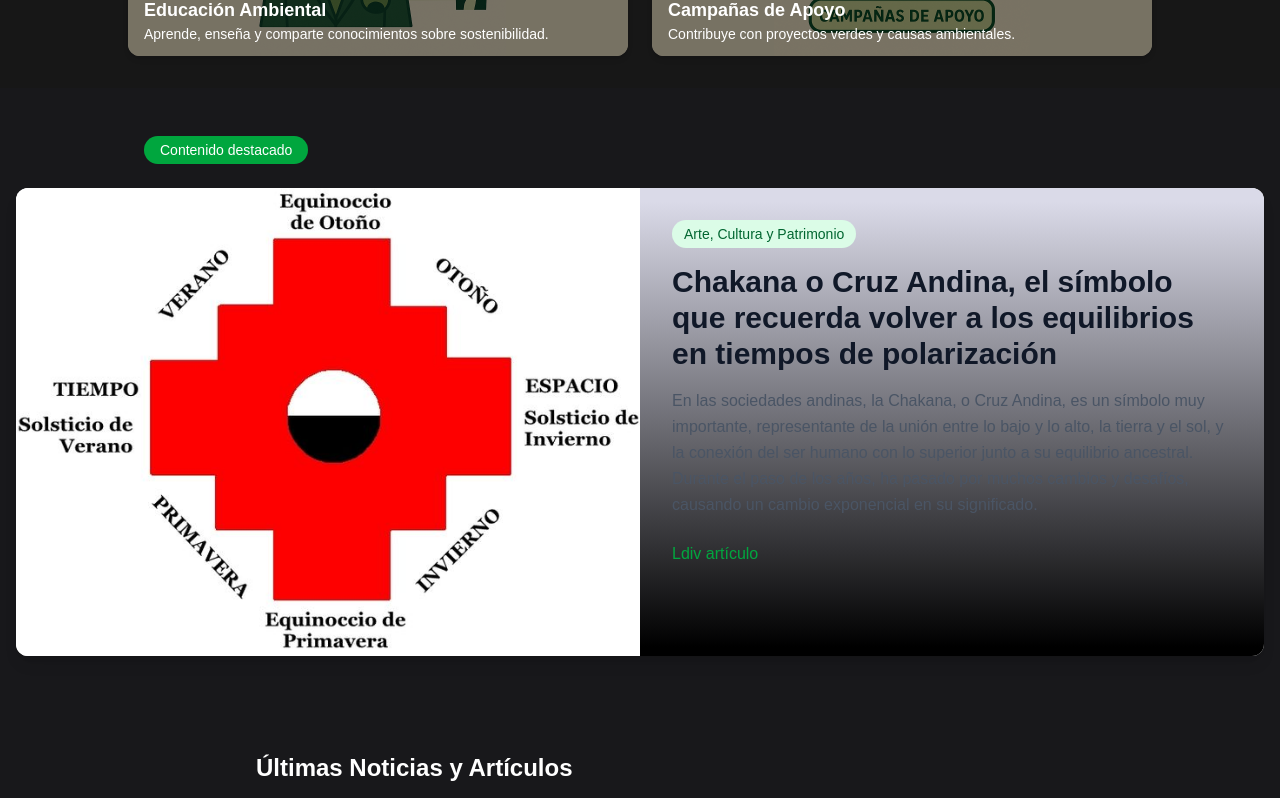
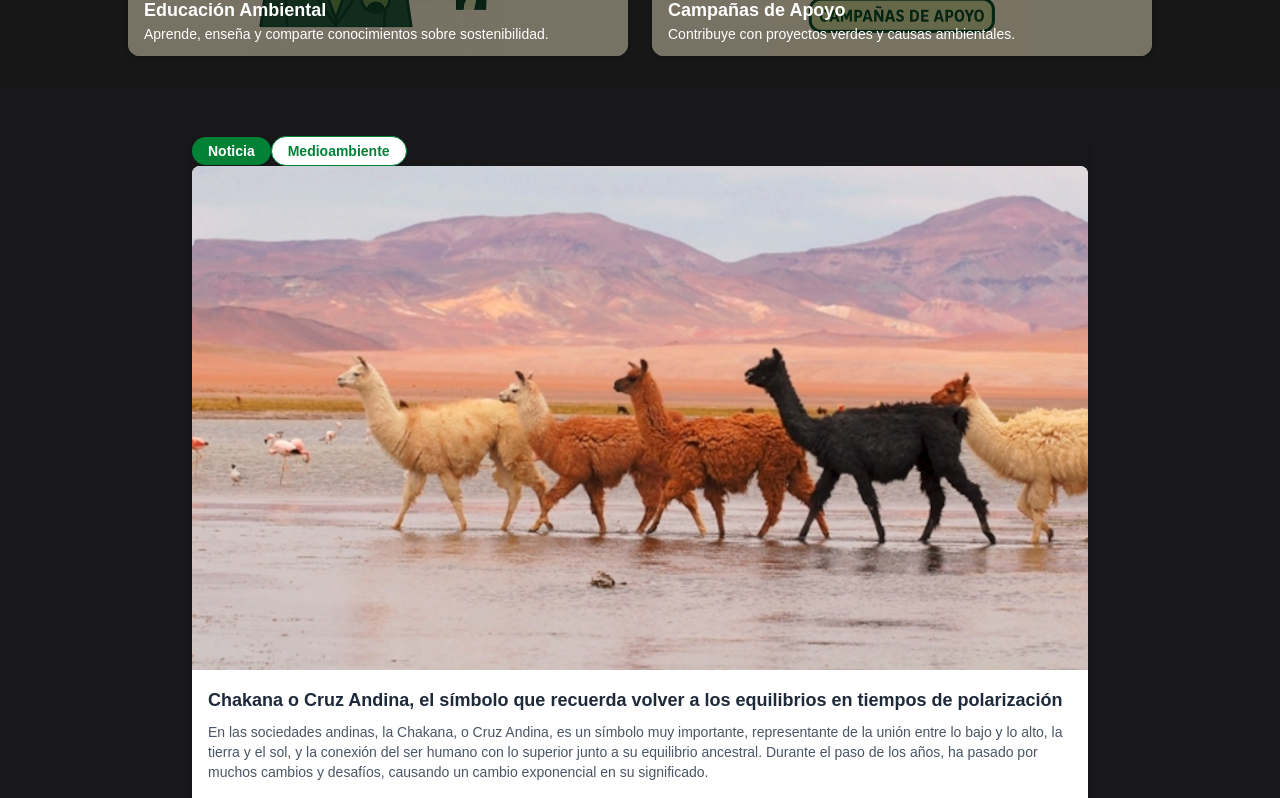
Before and after one commit to Language-Center-Chile/nextjs-bio2, a Next.js app: page / in a window 1280 px wide. Shown: the part 1320-2118 px from the top of the page. Built offline with nearby package versions, Linux system fonts and the light colour scheme.

Commit message:
important new updated

```diff
--- a/src/components/FeaturedContent.tsx
+++ b/src/components/FeaturedContent.tsx
@@ -1,47 +1,19 @@
-import Image from 'next/image'
-import Link from 'next/link'
+
+import ContentCard from './ui/ContentCard'
+
 
 const FeaturedContent = () => {
   return (
     <section className="py-12">
       <div className="container mx-auto px-4">
-        <span className="inline-block bg-green-600 text-white px-4 py-1 rounded-full text-sm font-medium mb-6 ml-32">
-          Contenido destacado
-        </span>
-
-        <div className="bg-white rounded-xl overflow-hidden shadow-lg">
-          <div className="flex flex-col md:flex-row">
-            <div className="md:w-1/2 relative aspect-[4/3]">
-              <Image
-                src="/assets/featured/chakana.jpg"
-                alt="Chakana o Cruz Andina"
-                fill
-                className="object-cover"
-                priority
-              />
-            </div>
-
-            <div className="md:w-1/2 p-6 md:p-8 featured-info">
-              <span className="inline-block bg-green-100 text-green-800 px-3 py-1 rounded-full text-sm font-medium mb-4">
-                Arte, Cultura y Patrimonio
-              </span>
-
-              <h2 className="text-2xl md:text-3xl font-bold mb-4 text-gray-900">
-                Chakana o Cruz Andina, el símbolo que recuerda volver a los equilibrios en tiempos de polarización
-              </h2>
-
-              <p className="text-gray-600 mb-6 leading-relaxed">
-                En las sociedades andinas, la Chakana, o Cruz Andina, es un símbolo muy importante, representante de la unión entre lo bajo y lo alto, la tierra y el sol, y la conexión del ser humano con lo superior junto a su equilibrio ancestral. Durante el paso de los años, ha pasado por muchos cambios y desafíos, causando un cambio exponencial en su significado.
-              </p>
-
-              <Link
-                href="#"
-                className="inline-block text-green-600 font-medium hover:text-green-700 transition-colors"
-              >
-                Ldiv artículo
-              </Link>
-            </div>
-          </div>
+        <div className="max-w-2xl md:max-w-3xl lg:max-w-4xl mx-auto w-full ">
+          <ContentCard
+            image="/assets/featured/llamas.jpg"
+            alt="Chakana o Cruz Andina"
+            title="Chakana o Cruz Andina, el símbolo que recuerda volver a los equilibrios en tiempos de polarización"
+            description="En las sociedades andinas, la Chakana, o Cruz Andina, es un símbolo muy importante, representante de la unión entre lo bajo y lo alto, la tierra y el sol, y la conexión del ser humano con lo superior junto a su equilibrio ancestral. Durante el paso de los años, ha pasado por muchos cambios y desafíos, causando un cambio exponencial en su significado."
+            link="#"
+          />
         </div>
       </div>
     </section>
--- a/src/components/ui/ContentCard.tsx
+++ b/src/components/ui/ContentCard.tsx
@@ -11,7 +11,15 @@ interface ContentCardProps {
 
 const ContentCard = ({ image, alt, title, description, link }: ContentCardProps) => {
   return (
+    <div className="bg-grey rounded-lg overflow-hidden shadow-sm hover:shadow-md transition-shadow">
+          <span className="inline-block bg-green-700 text-white px-4 py-1 rounded-full text-sm font-semibold shadow">
+            Noticia
+          </span>
+          <span className="inline-block bg-white text-green-700 px-4 py-1 rounded-full text-sm font-semibold border border-green-700 shadow">
+            Medioambiente
+          </span>
     <article className="bg-white rounded-lg overflow-hidden shadow-sm hover:shadow-md transition-shadow">
+
       <div className="relative aspect-video w-full">
         <Image
           src={image}
@@ -32,6 +40,7 @@ const ContentCard = ({ image, alt, title, description, link }: ContentCardProps)
         </Link>
       </div>
     </article>
+    </div>
   )
 }
 
```
Also changed, not shown: public/assets/featured/llamas.jpg (added).
